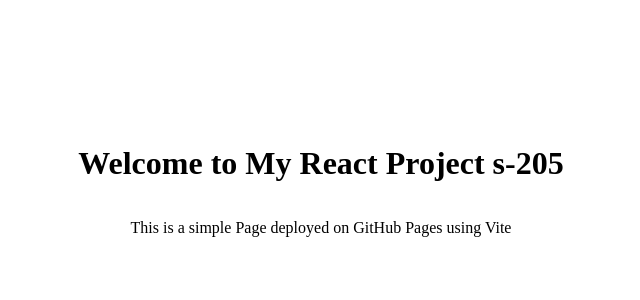
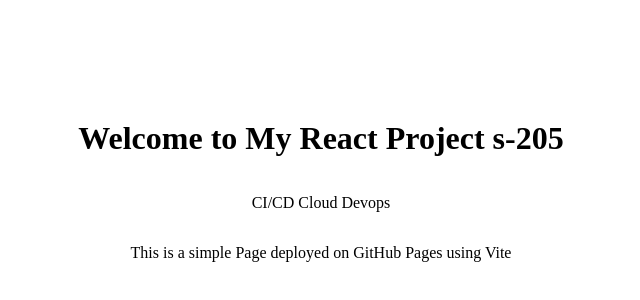
Before and after one commit to MunnaKumar32990/reactapp205-gitactions, a React (Vite) app: page / in a window 1280 px wide. Shown: the part 240-540 px from the top of the page, without its empty margins (319-959 px from the left). Built offline with nearby package versions, Linux system fonts and the light colour scheme.

Commit message:
Updated app.jsx

```diff
--- a/src/App.jsx
+++ b/src/App.jsx
@@ -5,7 +5,8 @@
   return (
     <div className='container'>
       <h1>Welcome to My React Project s-205</h1>
-      <p>This is a simple Page deployed on GitHub Pages using Vite</p>
+      <p>CI/CD Cloud Devops</p>
+        <p>This is a simple Page deployed on GitHub Pages using Vite</p>
     </div>
   );
 }
```
